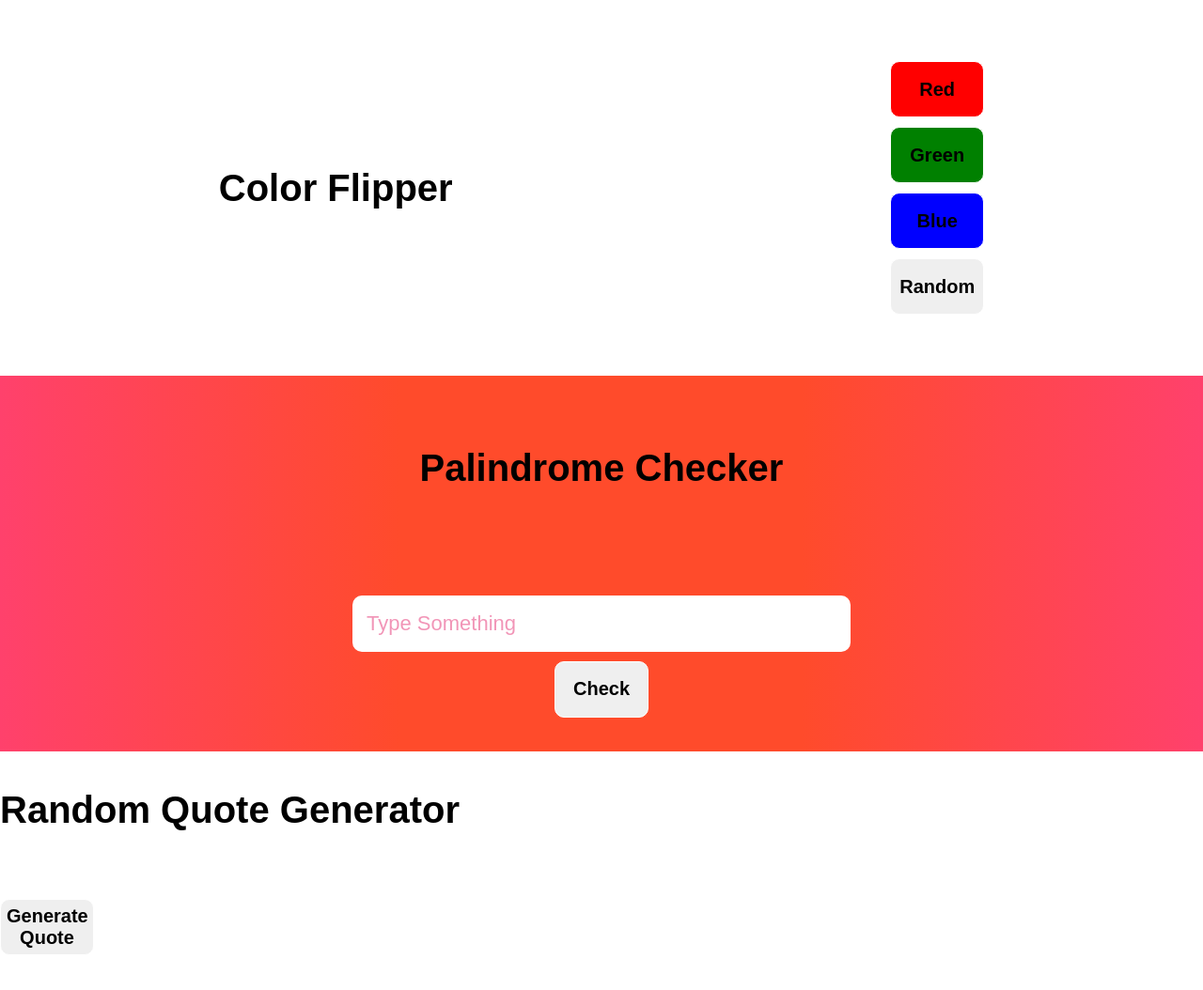
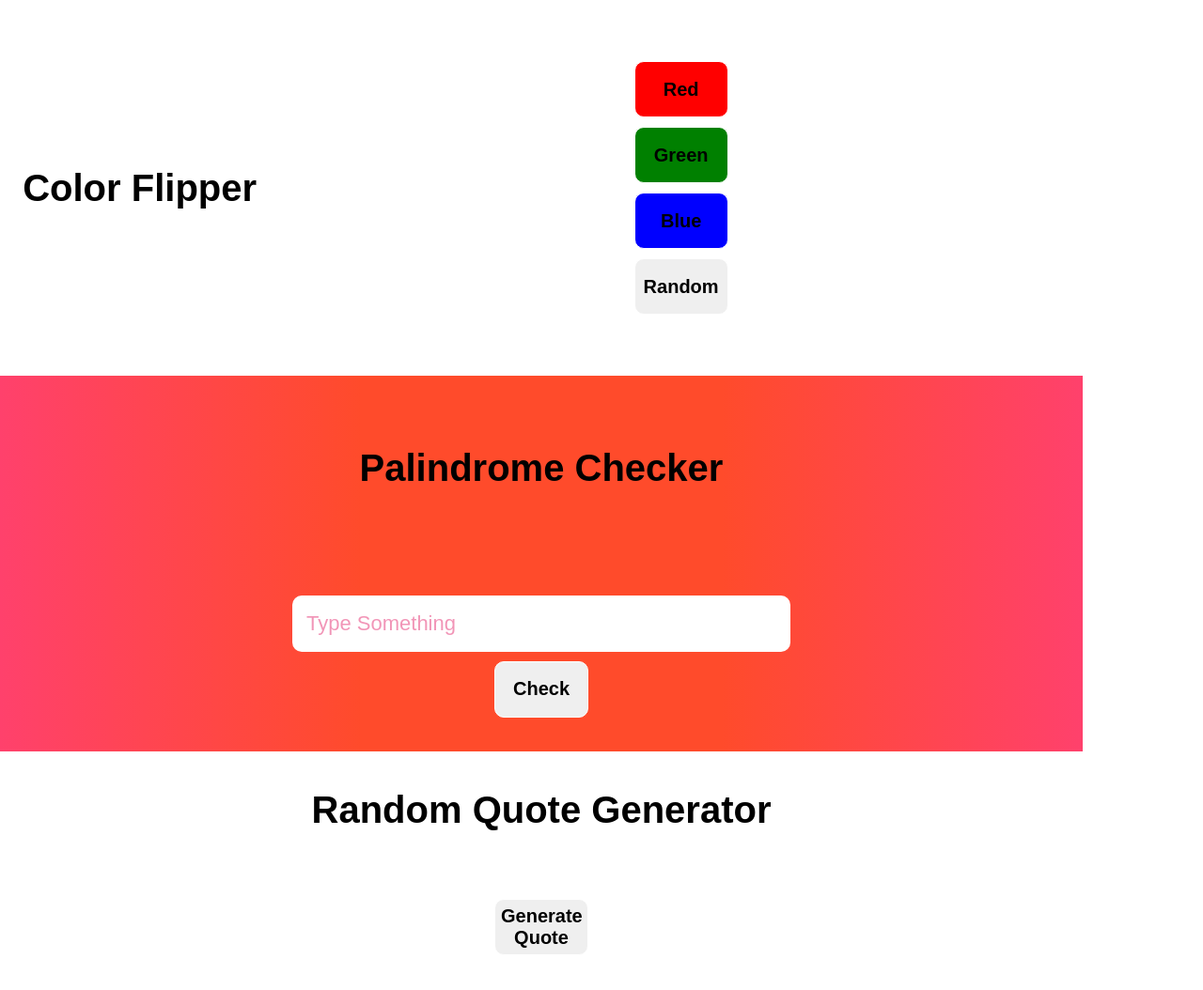
Before and after one commit to pankaj-mahaur/5-mini-javascript-projects, a plain HTML site: page index.html in a window 1280 px wide. Shown: the whole page at 94% size. Drawn offline with Linux system fonts and the light colour scheme.

Commit message:
changes in style

```diff
--- a/index.html
+++ b/index.html
@@ -16,6 +16,7 @@
                 justify-content: space-around;
                 align-items: center;
                 height: 50vh;
+                width: 90vw;
                 font-family: Arial, sans-serif;
             }
             .heading{
@@ -51,6 +52,7 @@
                 flex-direction: column;
                 justify-content: space-around;
                 align-items: center;
+                width: 90vw;
                 height: 50vh;
                 font-family: Arial, sans-serif;
                 background: linear-gradient(to right, #ff416c, #ff4b2b, #ff4b2b, #ff416c);
@@ -61,6 +63,7 @@
               align-items: center;
               flex-direction: column;
               gap: 10px;
+              width: 70%;
             }
             input{
                 padding: 0 15px;
@@ -81,8 +84,9 @@
                 display: flex;
                 flex-direction: column;
                 justify-content: start;
-                align-items: start;
+                align-items: center;
                 height: 50vh;
+                width: 90vw;
                 font-family: Arial, sans-serif;
 
             }
```
